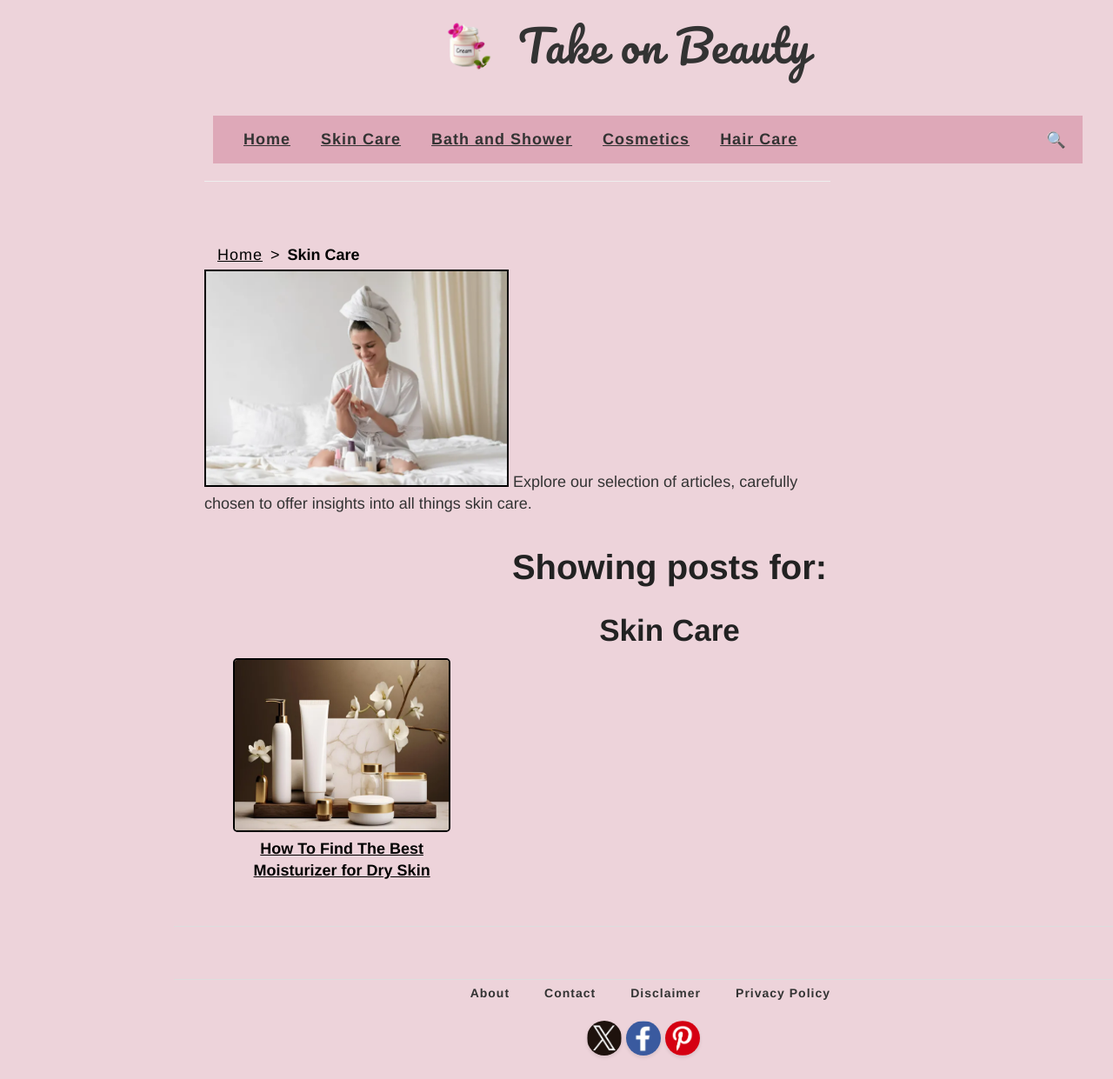
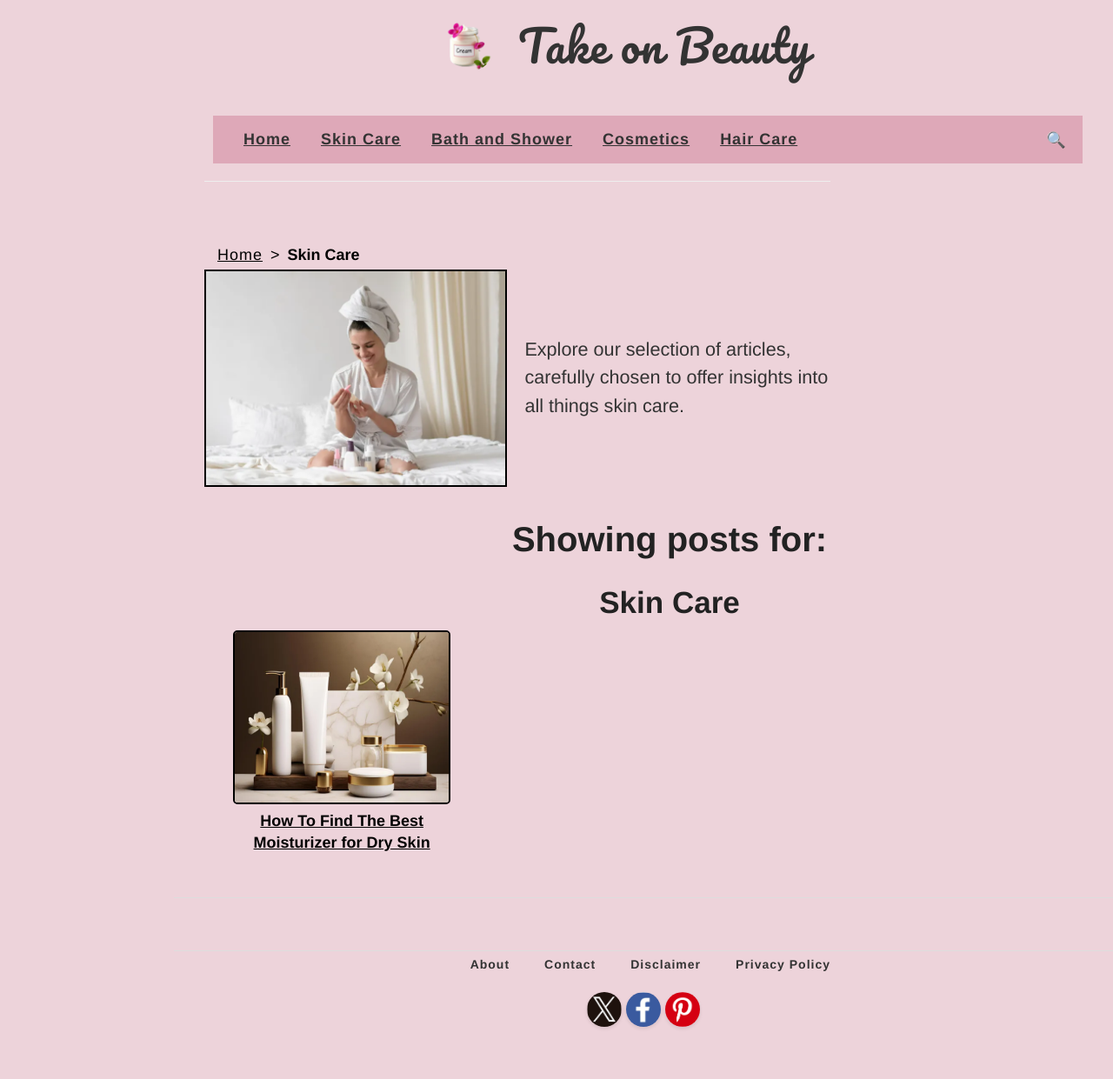
Before and after one commit to QMTesting/takeonbeauty, a Jekyll site: the page built from skin-care.html, in a window 1280 px wide. Shown: the whole page at 87% size. Built offline with Jekyll 4.4.1, drawn with Linux system fonts in a browser that asks for light colours; after the commit the page ends 1209 px from its top, so only the background shows below that.

Commit message:
Update skin-care.html

```diff
--- a/skin-care.html
+++ b/skin-care.html
@@ -11,10 +11,25 @@ permalink: /skin-care/
 </nav>
 
 <br /><br />
+
 <div class="cat-header">
   <img src="/assets/images/skin-care-category.webp" alt="Skin Care Category" style="width: 350px; height: 250px;">
   <span class="cat-desc">Explore our selection of articles, carefully chosen to offer insights into all things skin care.</span>
 </div>
+
+<style>
+  .cat-header {
+    display: flex;
+    align-items: center; /* Align items vertically */
+    gap: 20px; /* Space between image and text */
+  }
+
+  .cat-desc {
+    font-size: 1.2em;
+    line-height: 1.5;
+    max-width: 600px; /* Optional: limits width of text */
+  }
+</style>
 
 <h2 class="post-title" style="font-size: 40px; line-height: 40px; text-align: center;">Showing posts for:</h2>
 <h2 class="post-label" style="font-size: 35px; line-height: 35px; text-align: center;">Skin Care</h2>
```
